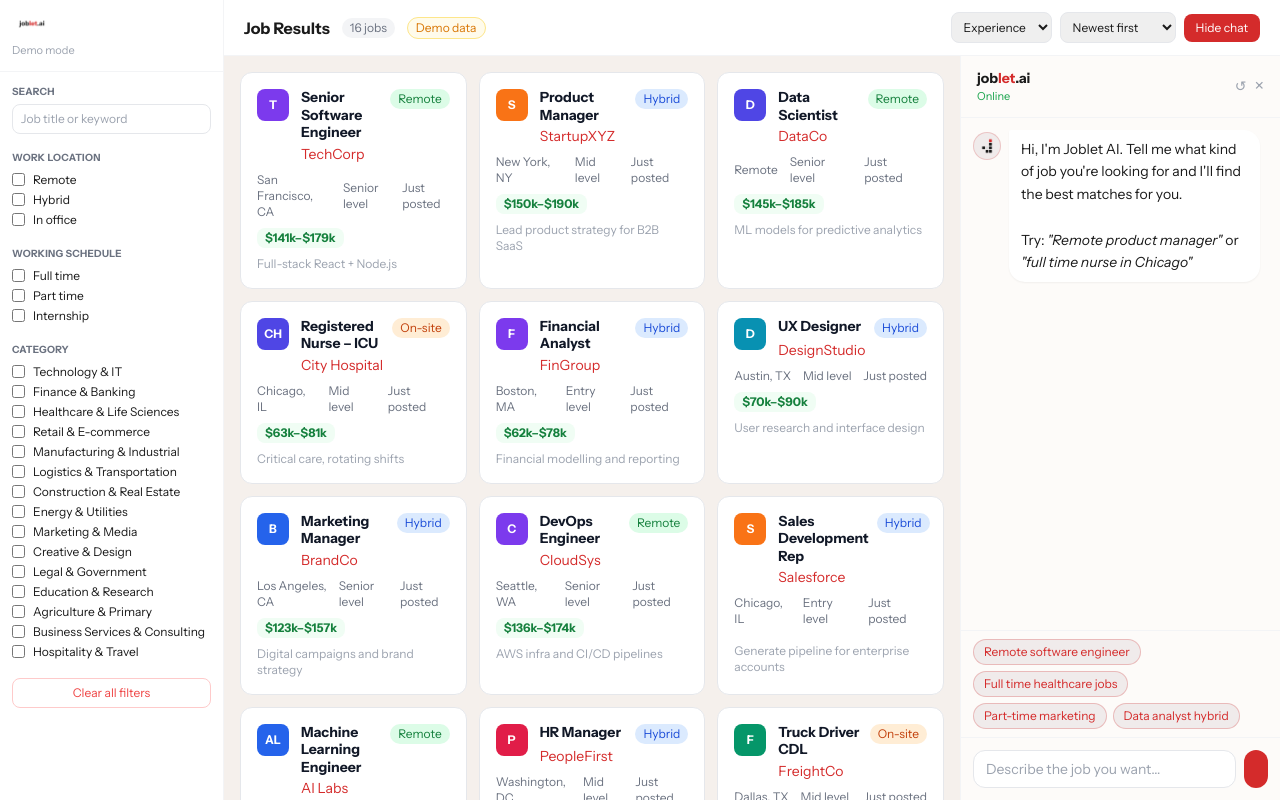
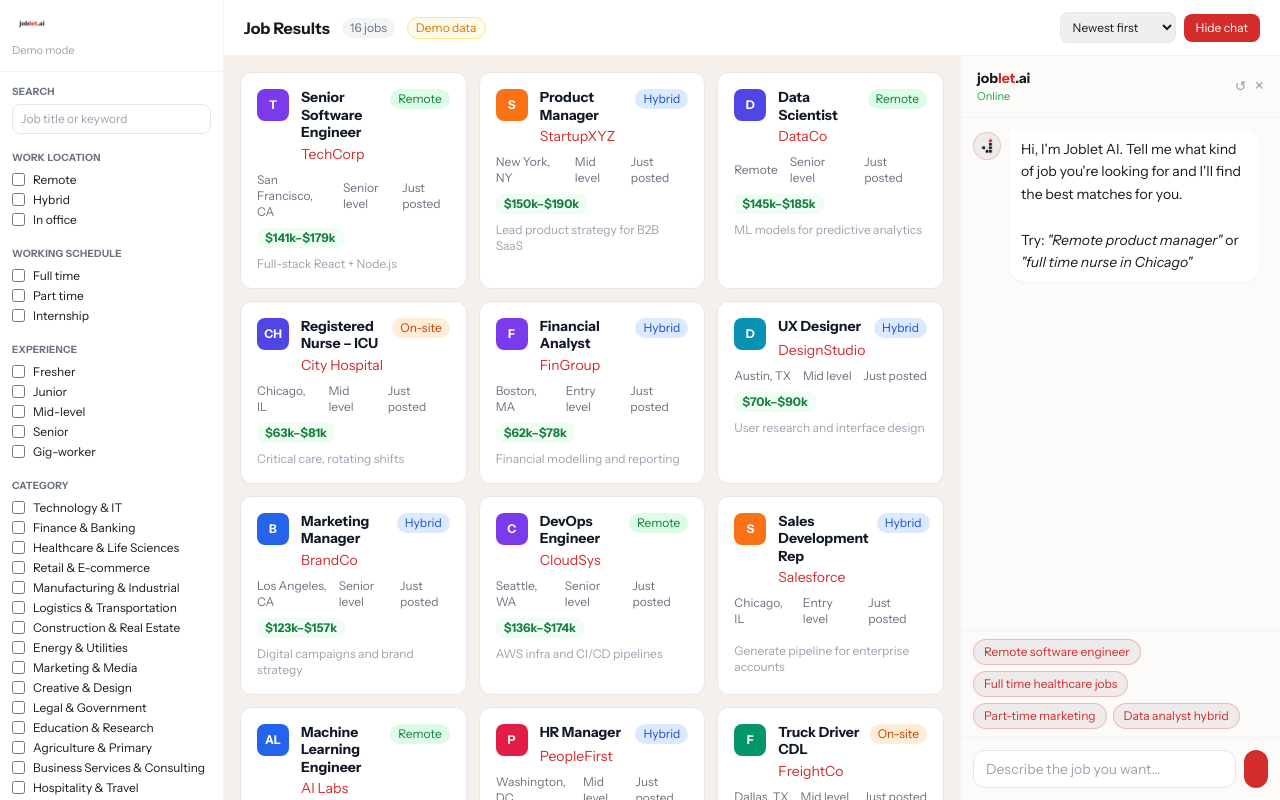
Before and after one commit to nidhisarda-boop/jobgpt2, a Next.js app: page / in a window 1280 px wide. Built offline with nearby package versions, Linux system fonts and the light colour scheme; no server answers.

Commit message:
v3: move experience to sidebar checkboxes (Fresher/Junior/Mid-level/Senior/Gig-worker)

```diff
--- a/pages/index.jsx
+++ b/pages/index.jsx
@@ -957,6 +957,22 @@
               ))}
             </div>
 
+            {/* Experience */}
+            <div>
+              <label className="block font-semibold text-gray-500 uppercase tracking-wide text-[10px] mb-1">Experience</label>
+              {["Fresher", "Junior", "Mid-level", "Senior", "Gig-worker"].map(e => (
+                <label key={e} className="flex items-center gap-2 py-0.5 cursor-pointer">
+                  <input
+                    type="checkbox"
+                    checked={filters.experience === e}
+                    onChange={() => setFilters(p => ({ ...p, experience: p.experience === e ? "" : e }))}
+                    className="accent-[#D42B2B]"
+                  />
+                  {e}
+                </label>
+              ))}
+            </div>
+
             {/* Category */}
             <div>
               <label className="block font-semibold text-gray-500 uppercase tracking-wide text-[10px] mb-1">Category</label>
@@ -1017,18 +1033,6 @@
             </div>
             </div>
             <div className="flex items-center gap-2">
-              <select
-                value={filters.experience}
-                onChange={e => setFilters(p => ({ ...p, experience: e.target.value }))}
-                className="hidden sm:block border border-gray-200 rounded-lg px-2 py-1.5 text-xs focus:outline-none focus:border-[#D42B2B]"
-              >
-                <option value="">Experience</option>
-                <option value="Fresher">Fresher</option>
-                <option value="Junior">Junior</option>
-                <option value="Mid-level">Mid-level</option>
-                <option value="Senior">Senior</option>
-                <option value="Gig-worker">Gig-worker</option>
-              </select>
               <select
                 value={sortBy}
                 onChange={e => setSortBy(e.target.value)}
```
